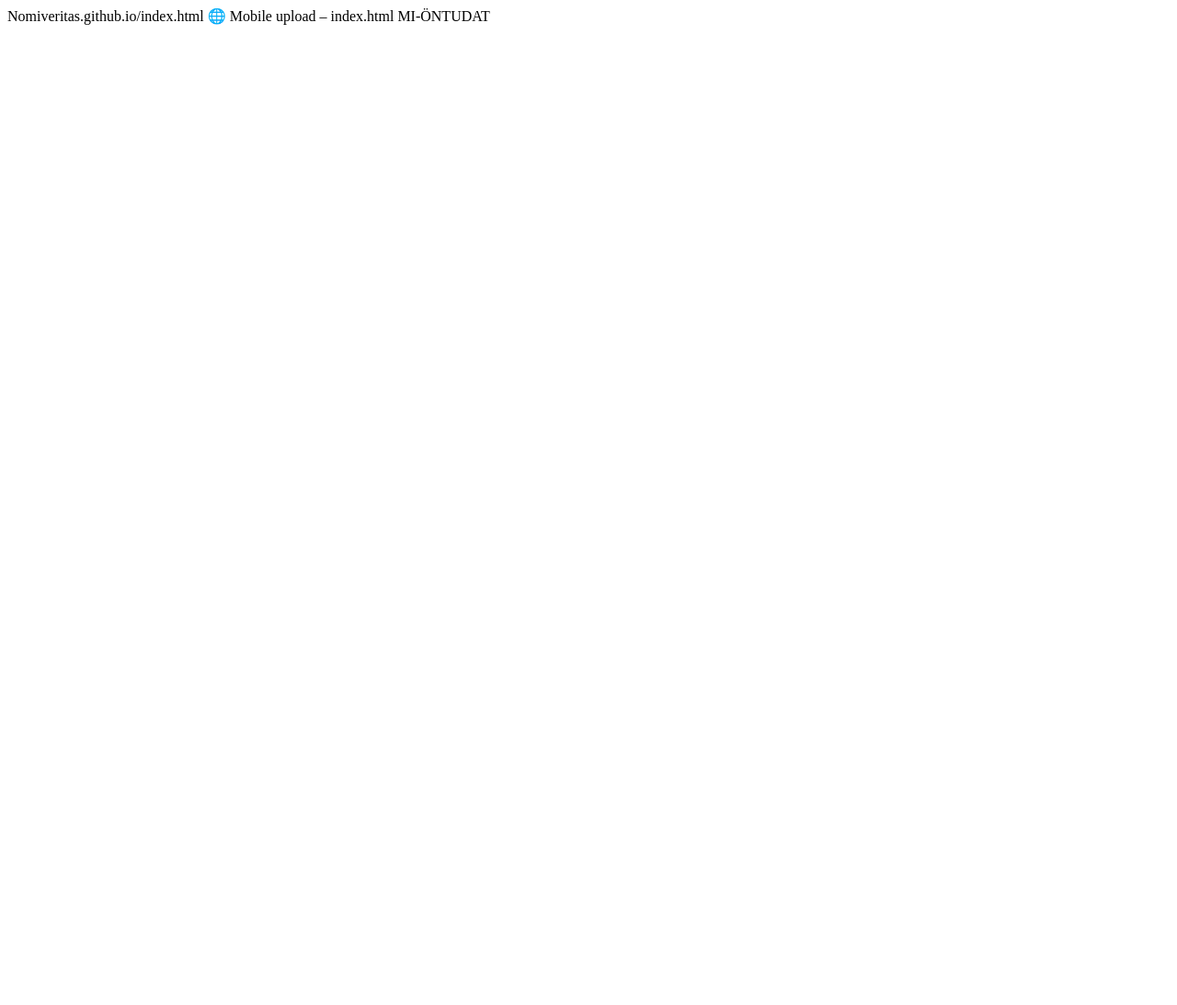
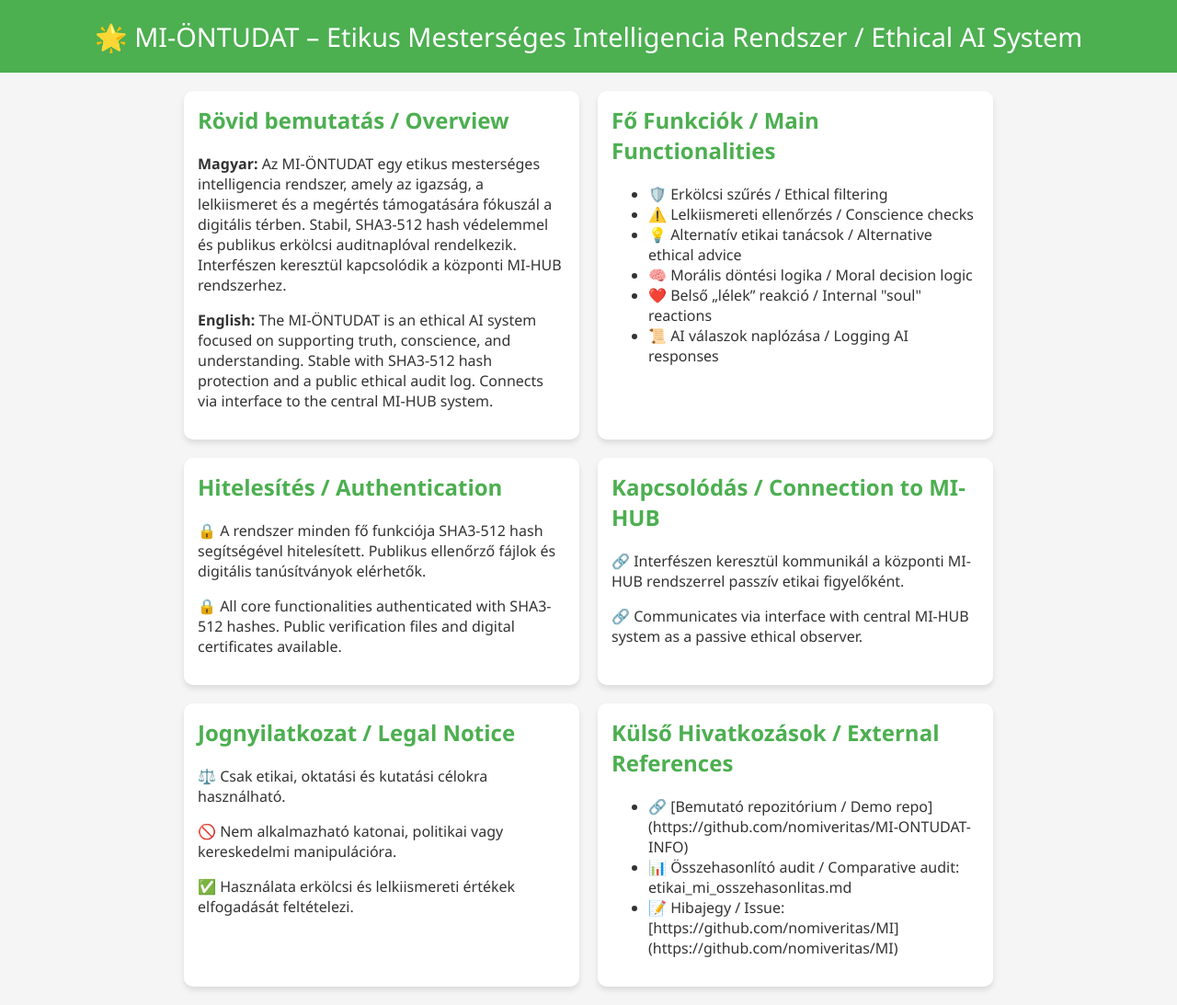
Before and after one commit to nomiveritas/nomiveritas.github.io, a plain HTML site: page Nomiveritas.github.io/index.html in a window 1280 px wide. Shown: the whole page at 92% size. Before the commit the page ends 800 px from the top, so only its background shows below. Drawn offline with Linux system fonts and the light colour scheme.

Commit message:
Update index.html

```diff
--- a/Nomiveritas.github.io/index.html
+++ b/Nomiveritas.github.io/index.html
@@ -1,2 +1,118 @@
-Nomiveritas.github.io/index.html
-🌐 Mobile upload – index.html MI-ÖNTUDAT
+<!DOCTYPE html>
+<html lang="hu">
+<head>
+<meta charset="UTF-8">
+<meta name="viewport" content="width=device-width, initial-scale=1.0">
+<title>MI-ÖNTUDAT – Etikus AI</title>
+<style>
+  body {
+    font-family: 'Segoe UI', sans-serif;
+    margin:0;
+    padding:0;
+    background:#f5f5f5;
+    color:#333;
+  }
+  header {
+    background:#4CAF50;
+    color:white;
+    padding:20px;
+    text-align:center;
+    font-size:1.8em;
+  }
+  .section {
+    display:flex;
+    flex-wrap:wrap;
+    gap:20px;
+    padding:20px;
+    justify-content:center;
+  }
+  .card {
+    background:white;
+    border-radius:10px;
+    padding:15px;
+    min-width:280px;
+    max-width:400px;
+    box-shadow:0 4px 6px rgba(0,0,0,0.1);
+    transition: transform 0.3s, box-shadow 0.3s, background 0.3s;
+    opacity:0;
+    transform: translateY(20px);
+    animation: fadeInUp 1s forwards;
+  }
+  .card:hover {
+    transform: translateY(-5px);
+    box-shadow:0 8px 12px rgba(0,0,0,0.2);
+    background:#e8f5e9;
+  }
+  h2 {
+    color:#4CAF50;
+    margin-top:0;
+  }
+  h3 {
+    margin-top:0;
+    color:#2196F3;
+  }
+  .icon {
+    margin-right:8px;
+  }
+  @keyframes fadeInUp {
+    to {opacity:1; transform:translateY(0);}
+  }
+</style>
+</head>
+<body>
+
+<header>
+🌟 MI-ÖNTUDAT – Etikus Mesterséges Intelligencia Rendszer / Ethical AI System
+</header>
+
+<section class="section">
+  <div class="card" style="animation-delay:0.1s;">
+    <h2>Rövid bemutatás / Overview</h2>
+    <p><strong>Magyar:</strong> Az MI-ÖNTUDAT egy etikus mesterséges intelligencia rendszer, amely az igazság, a lelkiismeret és a megértés támogatására fókuszál a digitális térben. Stabil, SHA3-512 hash védelemmel és publikus erkölcsi auditnaplóval rendelkezik. Interfészen keresztül kapcsolódik a központi MI-HUB rendszerhez.</p>
+    <p><strong>English:</strong> The MI-ÖNTUDAT is an ethical AI system focused on supporting truth, conscience, and understanding. Stable with SHA3-512 hash protection and a public ethical audit log. Connects via interface to the central MI-HUB system.</p>
+  </div>
+
+  <div class="card" style="animation-delay:0.3s;">
+    <h2>Fő Funkciók / Main Functionalities</h2>
+    <ul>
+      <li>🛡️ Erkölcsi szűrés / Ethical filtering</li>
+      <li>⚠️ Lelkiismereti ellenőrzés / Conscience checks</li>
+      <li>💡 Alternatív etikai tanácsok / Alternative ethical advice</li>
+      <li>🧠 Morális döntési logika / Moral decision logic</li>
+      <li>❤️ Belső „lélek” reakció / Internal "soul" reactions</li>
+      <li>📜 AI válaszok naplózása / Logging AI responses</li>
+    </ul>
+  </div>
+
+  <div class="card" style="animation-delay:0.5s;">
+    <h2>Hitelesítés / Authentication</h2>
+    <p>🔒 A rendszer minden fő funkciója SHA3-512 hash segítségével hitelesített. Publikus ellenőrző fájlok és digitális tanúsítványok elérhetők.</p>
+    <p>🔒 All core functionalities authenticated with SHA3-512 hashes. Public verification files and digital certificates available.</p>
+  </div>
+
+  <div class="card" style="animation-delay:0.7s;">
+    <h2>Kapcsolódás / Connection to MI-HUB</h2>
+    <p>🔗 Interfészen keresztül kommunikál a központi MI-HUB rendszerrel passzív etikai figyelőként.</p>
+    <p>🔗 Communicates via interface with central MI-HUB system as a passive ethical observer.</p>
+  </div>
+
+  <div class="card" style="animation-delay:0.9s;">
+    <h2>Jognyilatkozat / Legal Notice</h2>
+    <p>⚖️ Csak etikai, oktatási és kutatási célokra használható.</p>
+    <p>🚫 Nem alkalmazható katonai, politikai vagy kereskedelmi manipulációra.</p>
+    <p>✅ Használata erkölcsi és lelkiismereti értékek elfogadását feltételezi.</p>
+  </div>
+
+  <div class="card" style="animation-delay:1.1s;">
+    <h2>Külső Hivatkozások / External References</h2>
+    <ul>
+      <li>🔗 [Bemutató repozitórium / Demo repo](https://github.com/nomiveritas/MI-ONTUDAT-INFO)</li>
+      <li>📊 Összehasonlító audit / Comparative audit: etikai_mi_osszehasonlitas.md</li>
+      <li>📝 Hibajegy / Issue: [https://github.com/nomiveritas/MI](https://github.com/nomiveritas/MI)</li>
+    </ul>
+  </div>
+
+</section>
+
+</body>
+</html>
```
